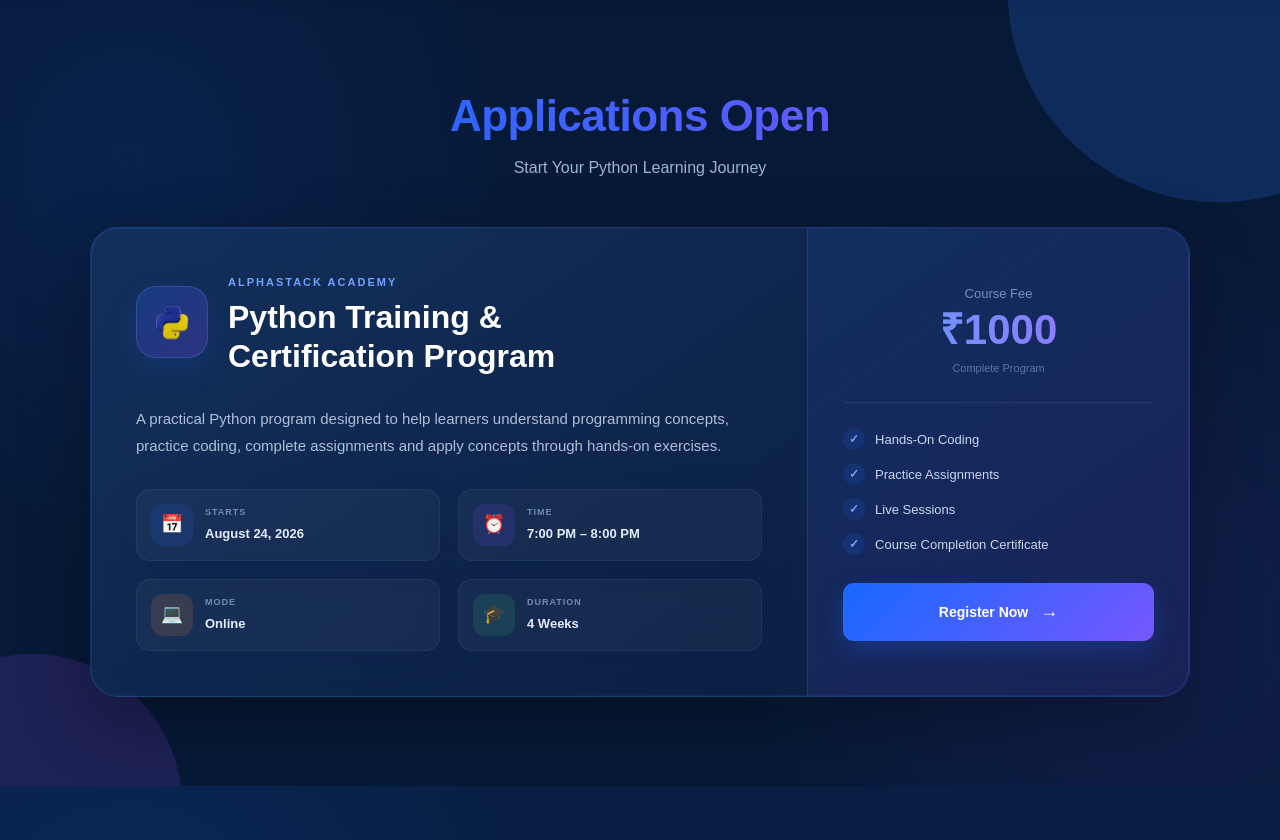
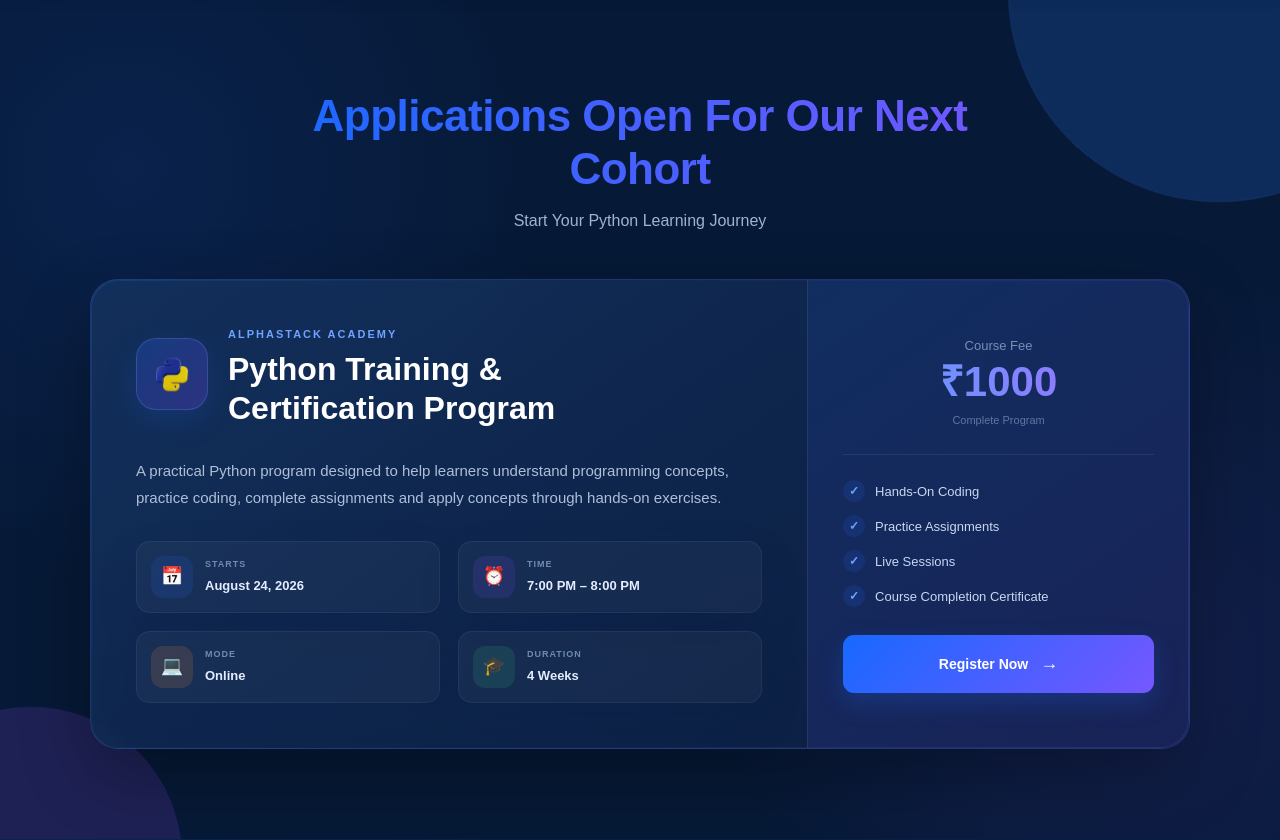
Before and after one commit to Priya-2508/alphastack-academy, a Django app: page / in a window 1280 px wide. Shown: the part 72-912 px from the top of the page. Run offline with Django 5.2, Linux system fonts and the light colour scheme.

Commit message:
home page modification

```diff
--- a/academy/templates/academy/home.html
+++ b/academy/templates/academy/home.html
@@ -1985,7 +1985,7 @@
         <div class="section-head event-heading">
 
             <h2 class="cohort-title">
-    <span>Applications Open</span>
+    <span>Applications Open For Our Next Cohort</span>
           </h2>
 
             <p>
```
